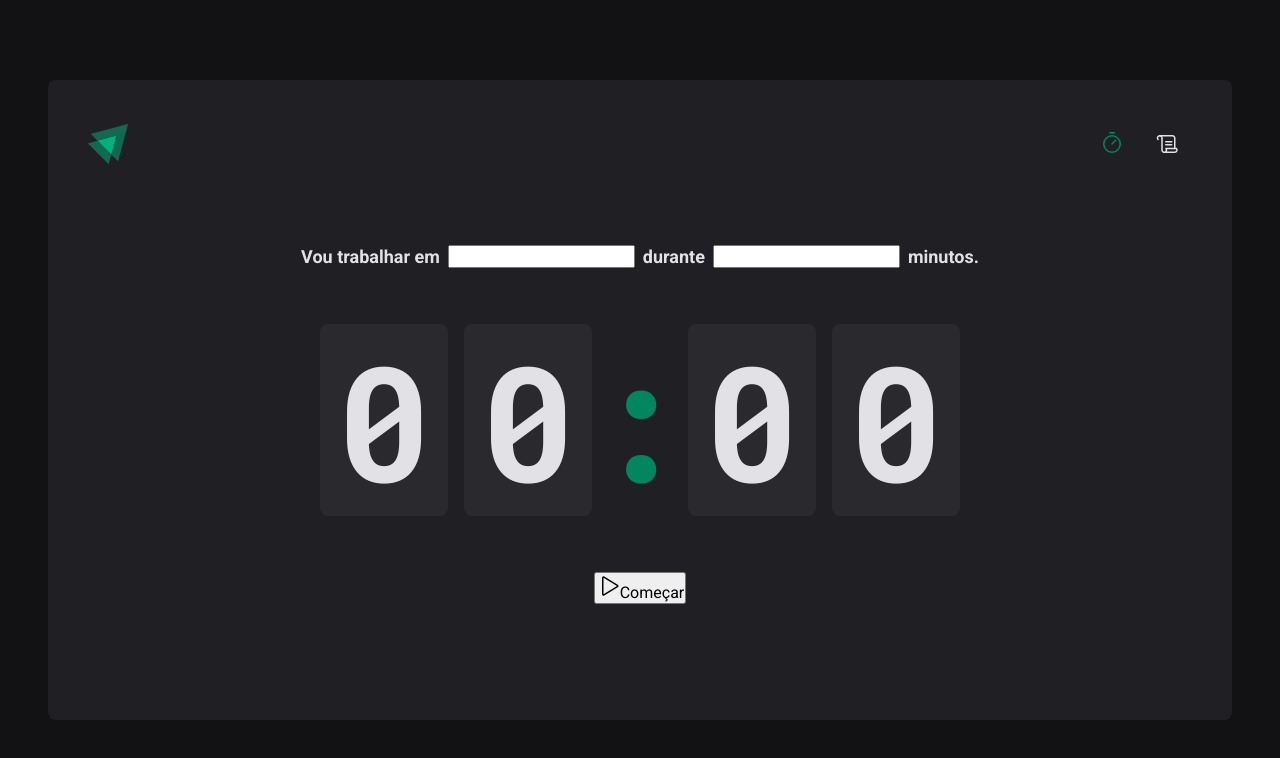
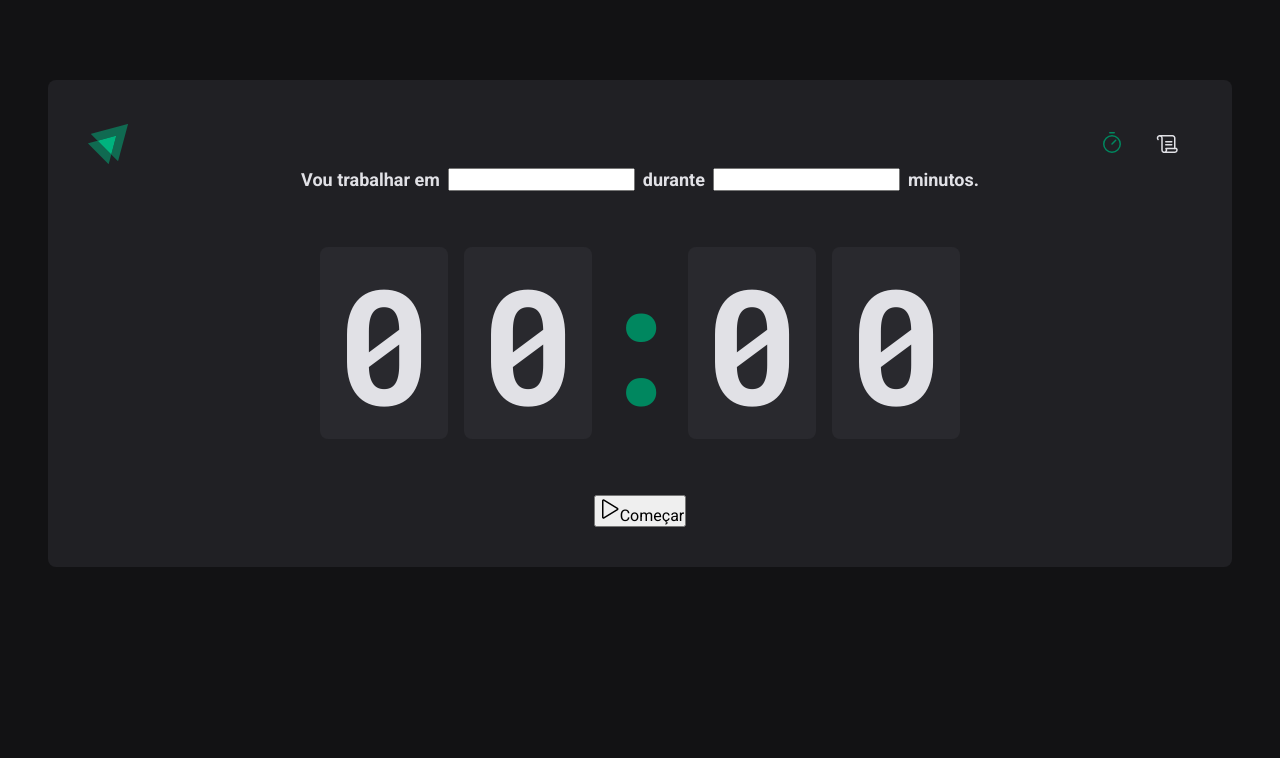
Before and after one commit to srlarissa/rocketseat-react-modulo1, a React (Vite) app in the folder modulo-2-ignitetimer/: page / in a window 1280 px wide. Shown: the top 758 px of the page. Built offline with nearby package versions, Linux system fonts and the light colour scheme.

Commit message:
fix: Correção da altura da div do conteúdo

```diff
--- a/modulo-2-ignitetimer/src/layouts/DefaultLayout/styles.ts
+++ b/modulo-2-ignitetimer/src/layouts/DefaultLayout/styles.ts
@@ -2,7 +2,6 @@ import styled from 'styled-components'
 
 export const LayoutContainer = styled.div`
     max-width: 74rem;
-    height: calc(100vh - 10rem);
     margin: 5rem auto;
     padding: 2.5rem;
     background: ${props => props.theme['gray-800']};
```
